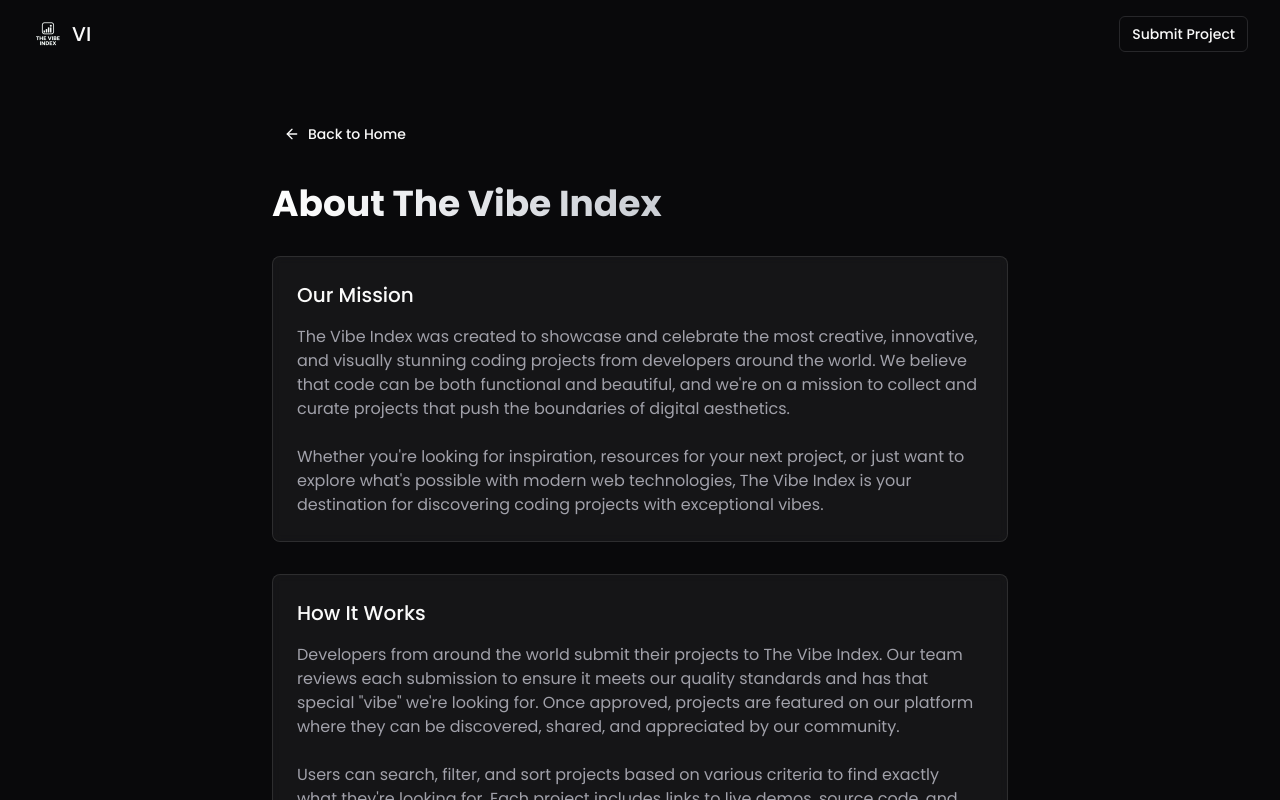
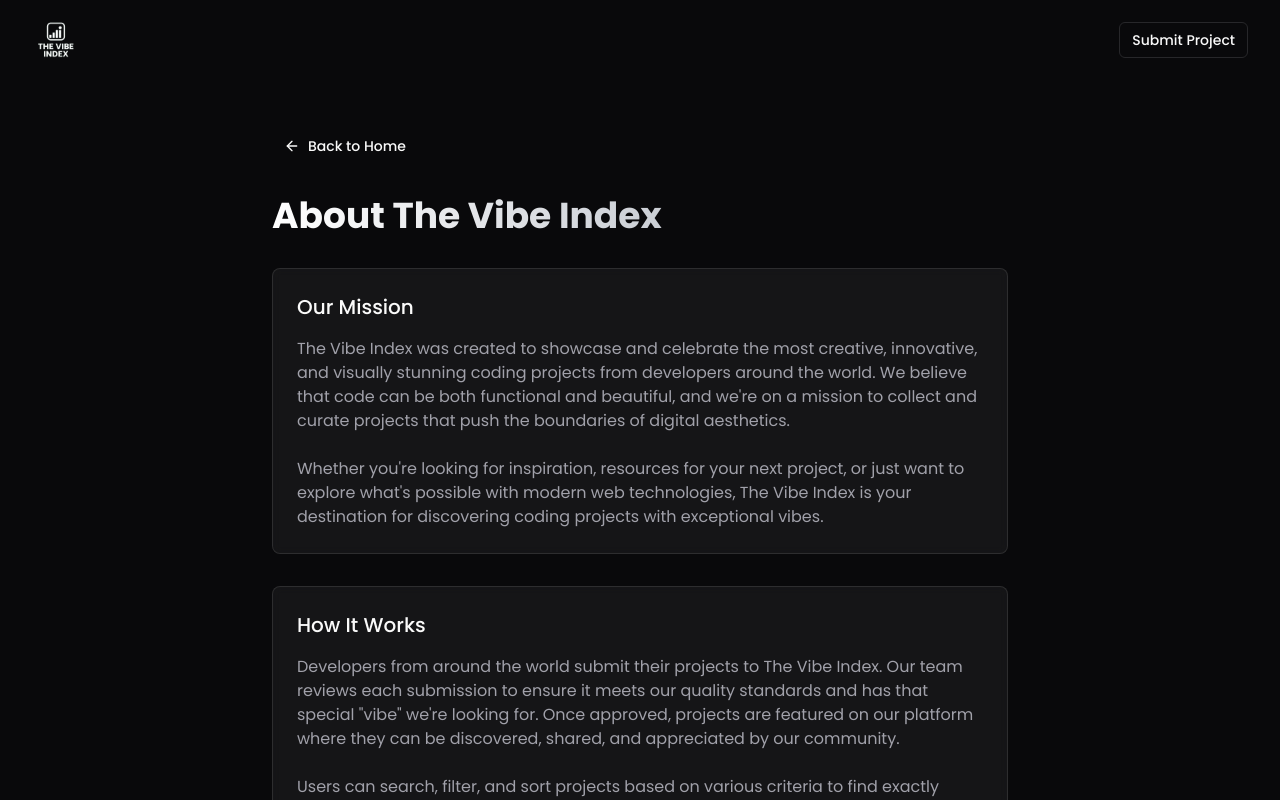
Before and after one commit to CrackInterviews/vibe-index-hub-find, a React (Vite) app: page /about in a window 1280 px wide. Shown: the top 800 px of the page. Built offline with nearby package versions, Linux system fonts and the light colour scheme.

Commit message:
Refactor: Update navbar logo
Remove the text and increase the size of the logo in the navbar.

```diff
--- a/src/components/Navbar.tsx
+++ b/src/components/Navbar.tsx
@@ -11,9 +11,8 @@ const Navbar = () => {
         <img
           src="/lovable-uploads/dcfa634e-d811-4b45-b6b9-ca17a626f111.png"
           alt="The Vibe Index Logo"
-          className="h-8 w-8"
+          className="h-12 w-12"
         />
-        VI
       </Link>
       <div className="flex gap-3">
         {location.pathname !== '/submit' && (
```
